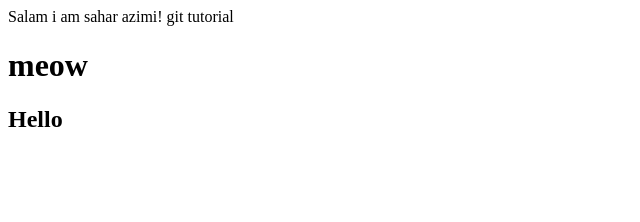
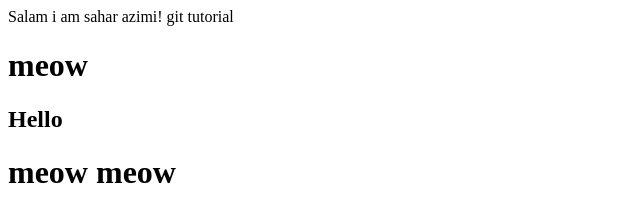
Before and after one commit to saharazimi619/nlp-repo, a plain HTML site: page index.html in a window 1280 px wide. Shown: the whole page, without its empty margins (0-640 px from the left). Drawn offline with Linux system fonts and the light colour scheme.

Commit message:
add another h1 tag

```diff
--- a/index.html
+++ b/index.html
@@ -11,4 +11,5 @@
 
     <h1>meow</h1>
     <h2>Hello</h2>
+    <h1>meow meow</h1>
 </html>
```
